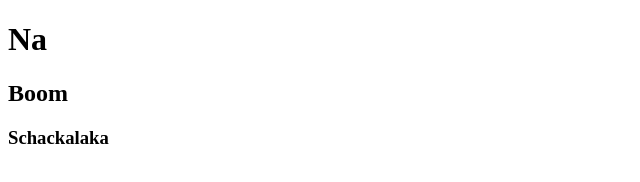
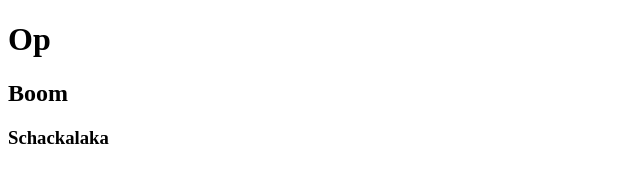
Before and after one commit to ILeon-25/test, a plain HTML site: page index.html in a window 1280 px wide. Shown: the full height of the page, 0-640 px from the left. Drawn offline with Linux system fonts and the light colour scheme.

Commit message:
Update index.html

```diff
--- a/index.html
+++ b/index.html
@@ -10,7 +10,7 @@
 
 <body>
     <div>
-        <h1>Na</h1>
+        <h1>Op</h1>
         <h2>Boom</h2>
         <h3>Schackalaka</h3>
     </div>
```
